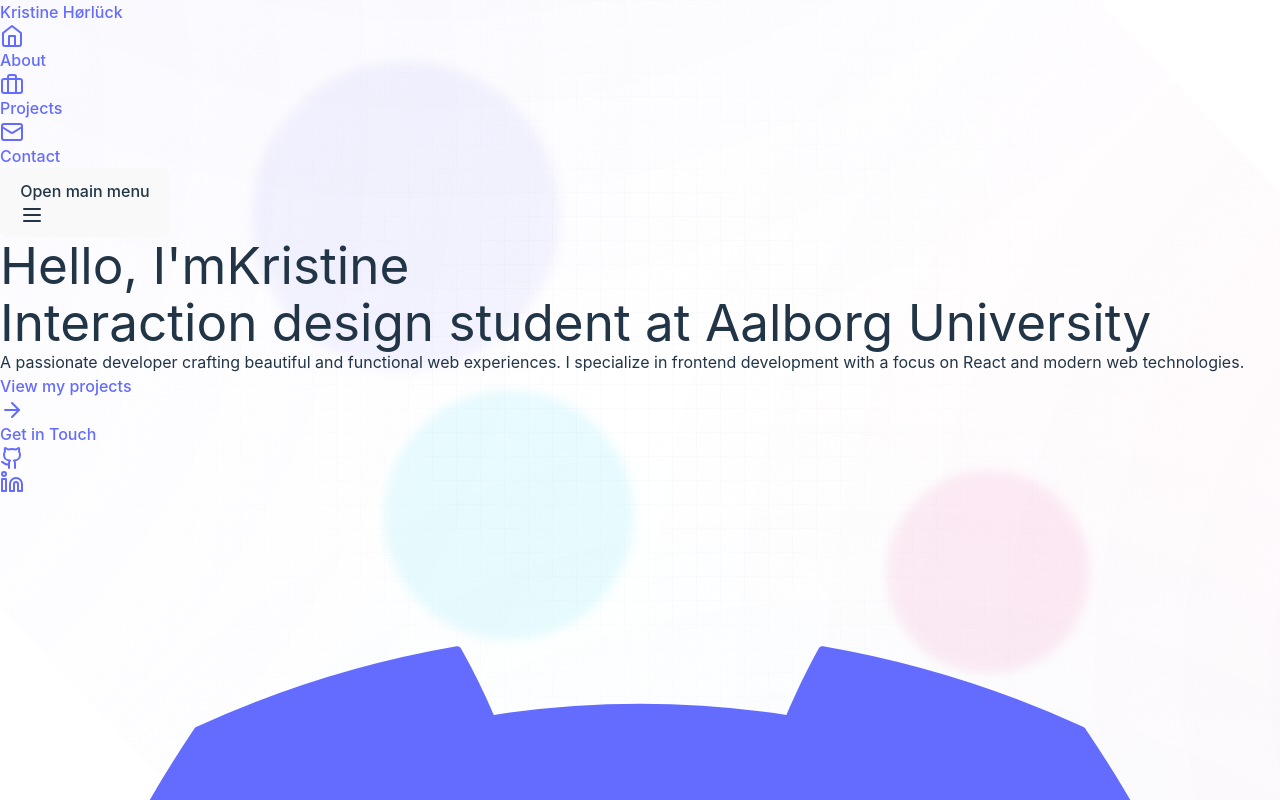
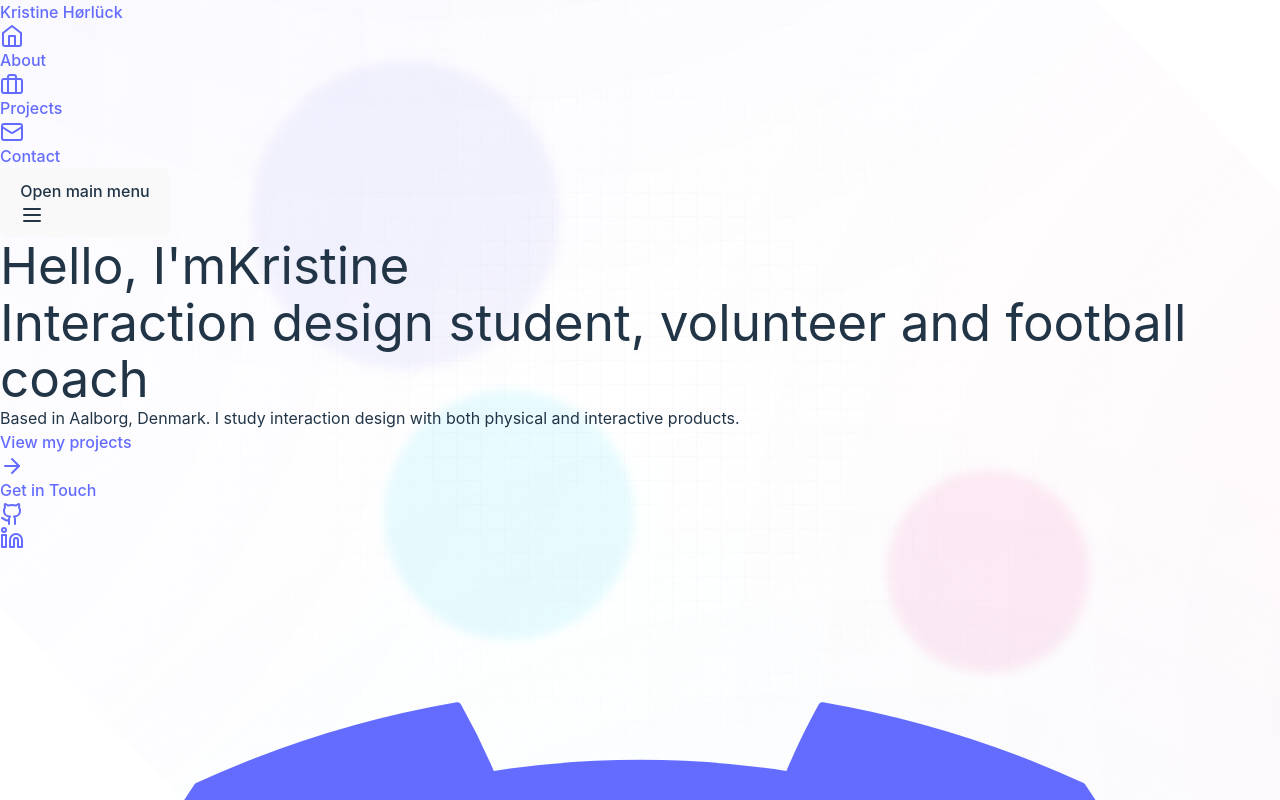
Before and after one commit to KristineHorluck/new-portfolio, a React (Vite) app: page / in a window 1280 px wide. Shown: the top 800 px of the page. Built offline with nearby package versions, Linux system fonts and the light colour scheme.

Commit message:
Update landingPage.jsx

```diff
--- a/src/components/landingPage.jsx
+++ b/src/components/landingPage.jsx
@@ -10,14 +10,13 @@ const LandingPage = () => {
         <h1 className="text-5xl sm:text-6xl font-bold text-gray-900 mb-6">
           <span className="block">Hello, I'm</span>
           <span className="block text-blue-600">Kristine</span>
-          <p className='text-5xl sm:text-6xl font-bold text-gray-600 mb-6'>
-            Interaction design student at Aalborg University
+          <p className='text-xl text-gray-600 mb-8 max-w-2xl'>
+            Interaction design student, volunteer and football coach
           </p>
         </h1>
 
         <p className="text-xl text-gray-600 mb-8 max-w-2xl">
-          A passionate developer crafting beautiful and functional web experiences.
-          I specialize in frontend development with a focus on React and modern web technologies.
+          Based in Aalborg, Denmark. I study interaction design with both physical and interactive products.
         </p>
 
         <div className="flex flex-wrap gap-4 mb-12">
```
